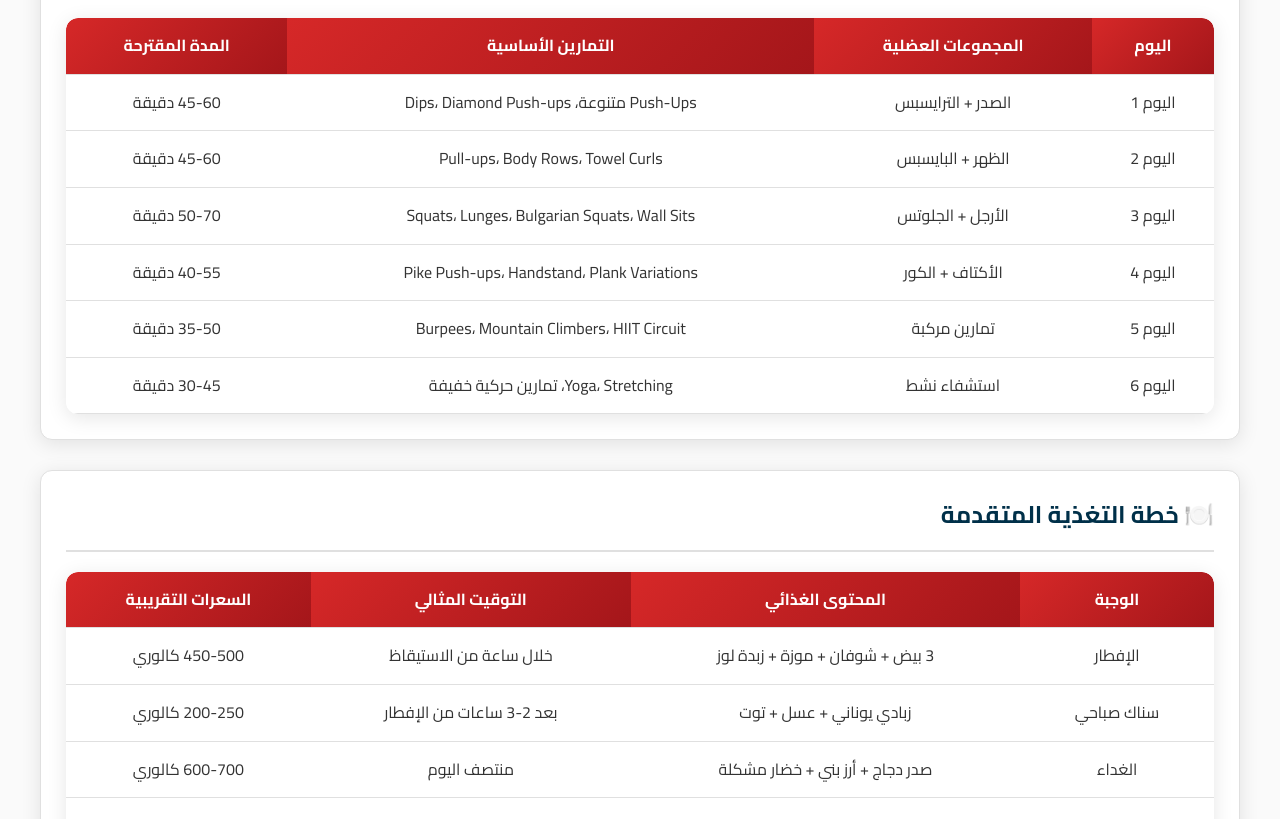
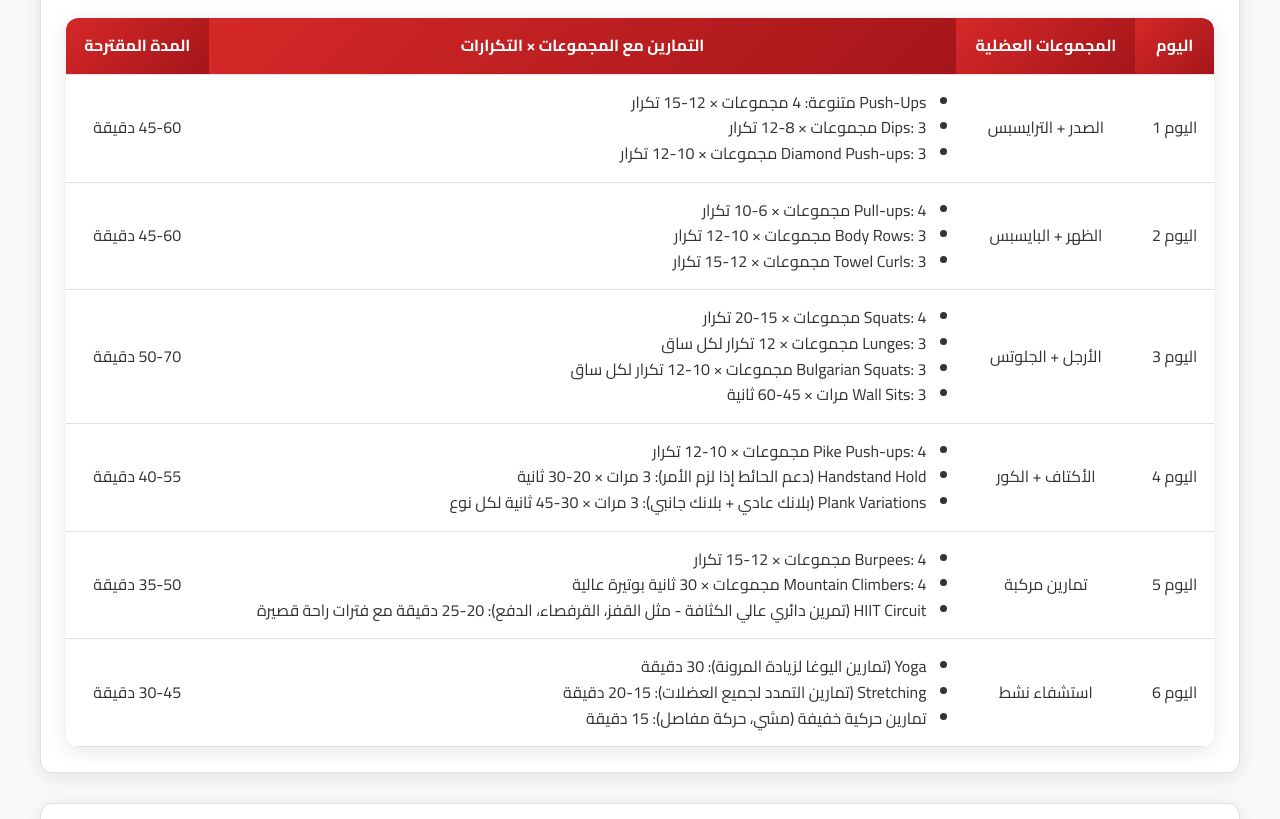
Before and after one commit to arthursensai/workout-tracker, a plain HTML site: page index.html in a window 1280 px wide. Shown: the part 734-1553 px from the top of the page. Drawn offline with nearby package versions, Linux system fonts and the light colour scheme.

Commit message:
Update index.html

```diff
--- a/index.html
+++ b/index.html
@@ -672,29 +672,97 @@
   <!-- Training Schedule -->
   <div class="card">
   <div class="card-header">
-      <h2>🗓️ جدول التدريب الأسبوعي</h2>
+    <h2>🗓️ جدول التدريب الأسبوعي التفصيلي</h2>
   </div>
-    <div class="table-container">
+  <div class="table-container" style="overflow-x:auto;">
     <table>
       <thead>
         <tr>
           <th>اليوم</th>
           <th>المجموعات العضلية</th>
-            <th>التمارين الأساسية</th>
+          <th>التمارين مع المجموعات × التكرارات</th>
           <th>المدة المقترحة</th>
         </tr>
       </thead>
       <tbody>
-          <tr><td>اليوم 1</td><td>الصدر + الترايسبس</td><td>Push-Ups متنوعة، Dips، Diamond Push-ups</td><td>45-60 دقيقة</td></tr>
-          <tr><td>اليوم 2</td><td>الظهر + البايسبس</td><td>Pull-ups، Body Rows، Towel Curls</td><td>45-60 دقيقة</td></tr>
-          <tr><td>اليوم 3</td><td>الأرجل + الجلوتس</td><td>Squats، Lunges، Bulgarian Squats، Wall Sits</td><td>50-70 دقيقة</td></tr>
-          <tr><td>اليوم 4</td><td>الأكتاف + الكور</td><td>Pike Push-ups، Handstand، Plank Variations</td><td>40-55 دقيقة</td></tr>
-          <tr><td>اليوم 5</td><td>تمارين مركبة</td><td>Burpees، Mountain Climbers، HIIT Circuit</td><td>35-50 دقيقة</td></tr>
-          <tr><td>اليوم 6</td><td>استشفاء نشط</td><td>Yoga، Stretching، تمارين حركية خفيفة</td><td>30-45 دقيقة</td></tr>
+        <tr>
+          <td>اليوم 1</td>
+          <td>الصدر + الترايسبس</td>
+          <td>
+            <ul style="text-align: right; direction: rtl; padding-right: 15px; margin: 0;">
+              <li>Push-Ups متنوعة: 4 مجموعات × 12-15 تكرار</li>
+              <li>Dips: 3 مجموعات × 8-12 تكرار</li>
+              <li>Diamond Push-ups: 3 مجموعات × 10-12 تكرار</li>
+            </ul>
+          </td>
+          <td>45-60 دقيقة</td>
+        </tr>
+        <tr>
+          <td>اليوم 2</td>
+          <td>الظهر + البايسبس</td>
+          <td>
+            <ul style="text-align: right; direction: rtl; padding-right: 15px; margin: 0;">
+              <li>Pull-ups: 4 مجموعات × 6-10 تكرار</li>
+              <li>Body Rows: 3 مجموعات × 10-12 تكرار</li>
+              <li>Towel Curls: 3 مجموعات × 12-15 تكرار</li>
+            </ul>
+          </td>
+          <td>45-60 دقيقة</td>
+        </tr>
+        <tr>
+          <td>اليوم 3</td>
+          <td>الأرجل + الجلوتس</td>
+          <td>
+            <ul style="text-align: right; direction: rtl; padding-right: 15px; margin: 0;">
+              <li>Squats: 4 مجموعات × 15-20 تكرار</li>
+              <li>Lunges: 3 مجموعات × 12 تكرار لكل ساق</li>
+              <li>Bulgarian Squats: 3 مجموعات × 10-12 تكرار لكل ساق</li>
+              <li>Wall Sits: 3 مرات × 45-60 ثانية</li>
+            </ul>
+          </td>
+          <td>50-70 دقيقة</td>
+        </tr>
+        <tr>
+          <td>اليوم 4</td>
+          <td>الأكتاف + الكور</td>
+          <td>
+            <ul style="text-align: right; direction: rtl; padding-right: 15px; margin: 0;">
+              <li>Pike Push-ups: 4 مجموعات × 10-12 تكرار</li>
+              <li>Handstand Hold (دعم الحائط إذا لزم الأمر): 3 مرات × 20-30 ثانية</li>
+              <li>Plank Variations (بلانك عادي + بلانك جانبي): 3 مرات × 30-45 ثانية لكل نوع</li>
+            </ul>
+          </td>
+          <td>40-55 دقيقة</td>
+        </tr>
+        <tr>
+          <td>اليوم 5</td>
+          <td>تمارين مركبة</td>
+          <td>
+            <ul style="text-align: right; direction: rtl; padding-right: 15px; margin: 0;">
+              <li>Burpees: 4 مجموعات × 12-15 تكرار</li>
+              <li>Mountain Climbers: 4 مجموعات × 30 ثانية بوتيرة عالية</li>
+              <li>HIIT Circuit (تمرين دائري عالي الكثافة - مثل القفز، القرفصاء، الدفع): 20-25 دقيقة مع فترات راحة قصيرة</li>
+            </ul>
+          </td>
+          <td>35-50 دقيقة</td>
+        </tr>
+        <tr>
+          <td>اليوم 6</td>
+          <td>استشفاء نشط</td>
+          <td>
+            <ul style="text-align: right; direction: rtl; padding-right: 15px; margin: 0;">
+              <li>Yoga (تمارين اليوغا لزيادة المرونة): 30 دقيقة</li>
+              <li>Stretching (تمارين التمدد لجميع العضلات): 15-20 دقيقة</li>
+              <li>تمارين حركية خفيفة (مشي، حركة مفاصل): 15 دقيقة</li>
+            </ul>
+          </td>
+          <td>30-45 دقيقة</td>
+        </tr>
       </tbody>
     </table>
   </div>
 </div>
+
 
   <!-- Nutrition Plan -->
   <div class="card">
```
Lines whose indentation alone changed are shown as unchanged.
